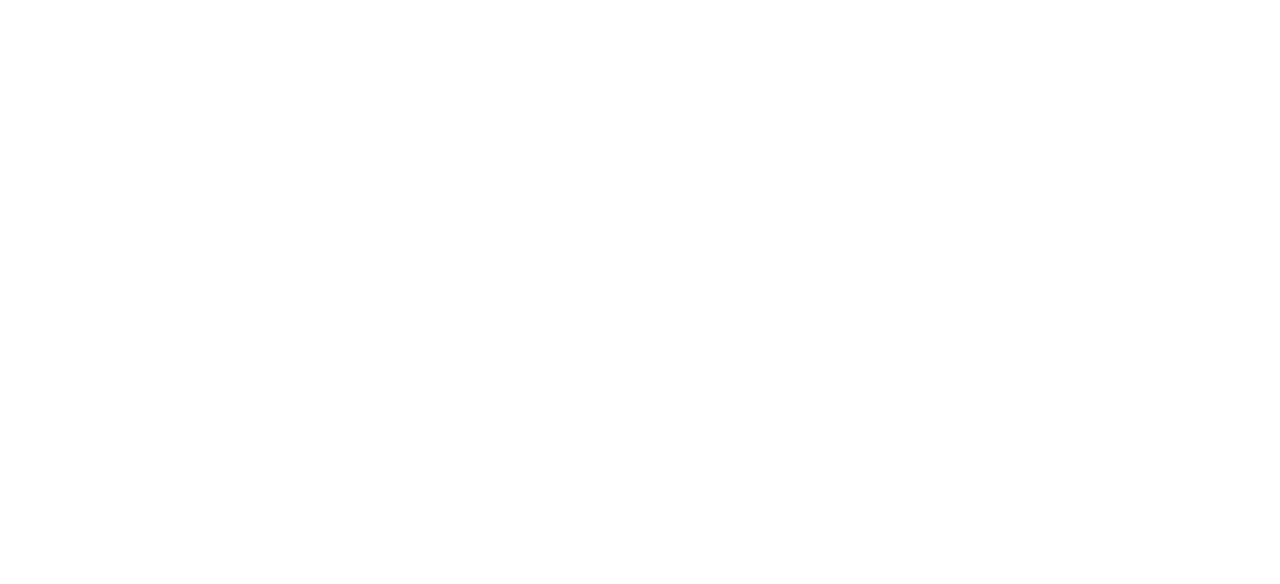
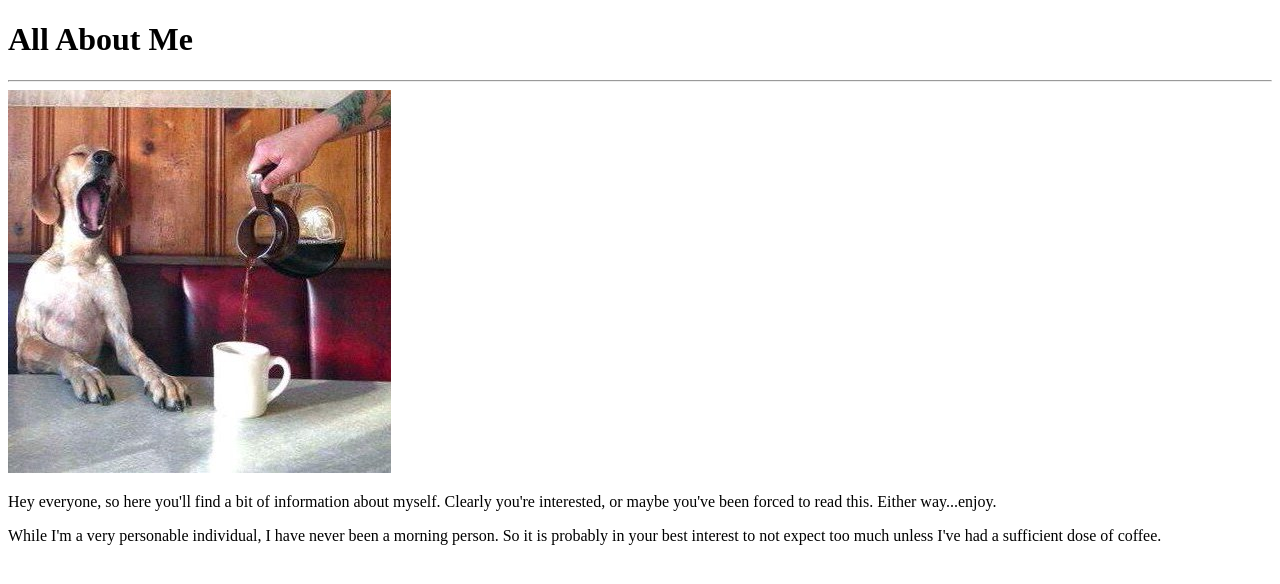
Before and after one commit to jasongoeble/Basic-Portfolio, a plain HTML site: page index.html in a window 1280 px wide. Drawn offline with Linux system fonts and the light colour scheme.

Commit message:
added image and initial text to index.html

```diff
--- a/index.html
+++ b/index.html
@@ -6,16 +6,36 @@
     <head>
 
         <title>
-            All about me
+            Jason Goeble
         </title>
 
     </head>
 
     <body>
 
-        <p>
+        <h1>
+            All About Me
+        </h1>
 
-        </p>
+        <hr>
+
+        <div>
+
+            <img src="assets/images/yawning-dog.jpg" />
+
+        </div>
+
+        <div>
+
+            <p>
+                Hey everyone, so here you'll find a bit of information about myself.  Clearly you're interested, or maybe you've been forced to read this.  Either way...enjoy.
+            </p>
+
+            <p>
+                While I'm a very personable individual, I have never been a morning person.  So it is probably in your best interest to not expect too much unless I've had a sufficient dose of coffee.
+            </p>
+
+        </div>
 
     </body>
 
```
Also changed, not shown: assets/images/yawning-dog.jpg (added).
